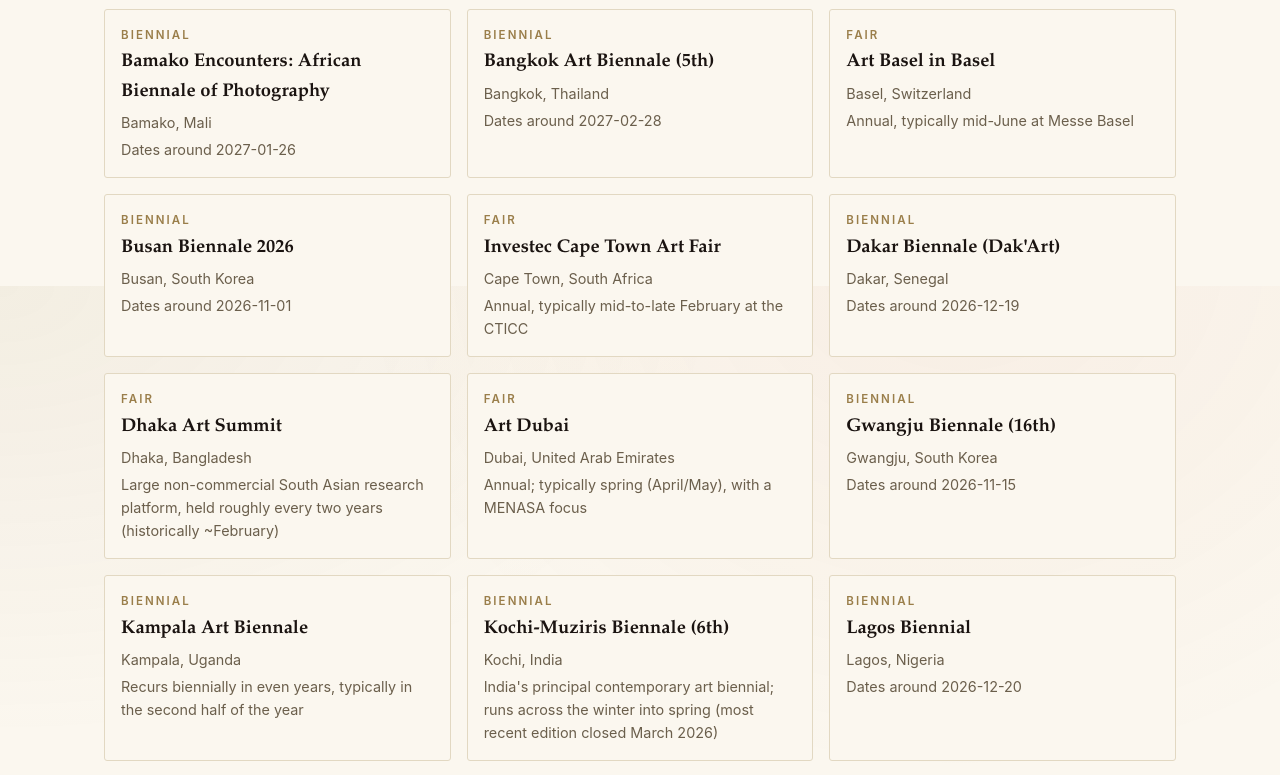
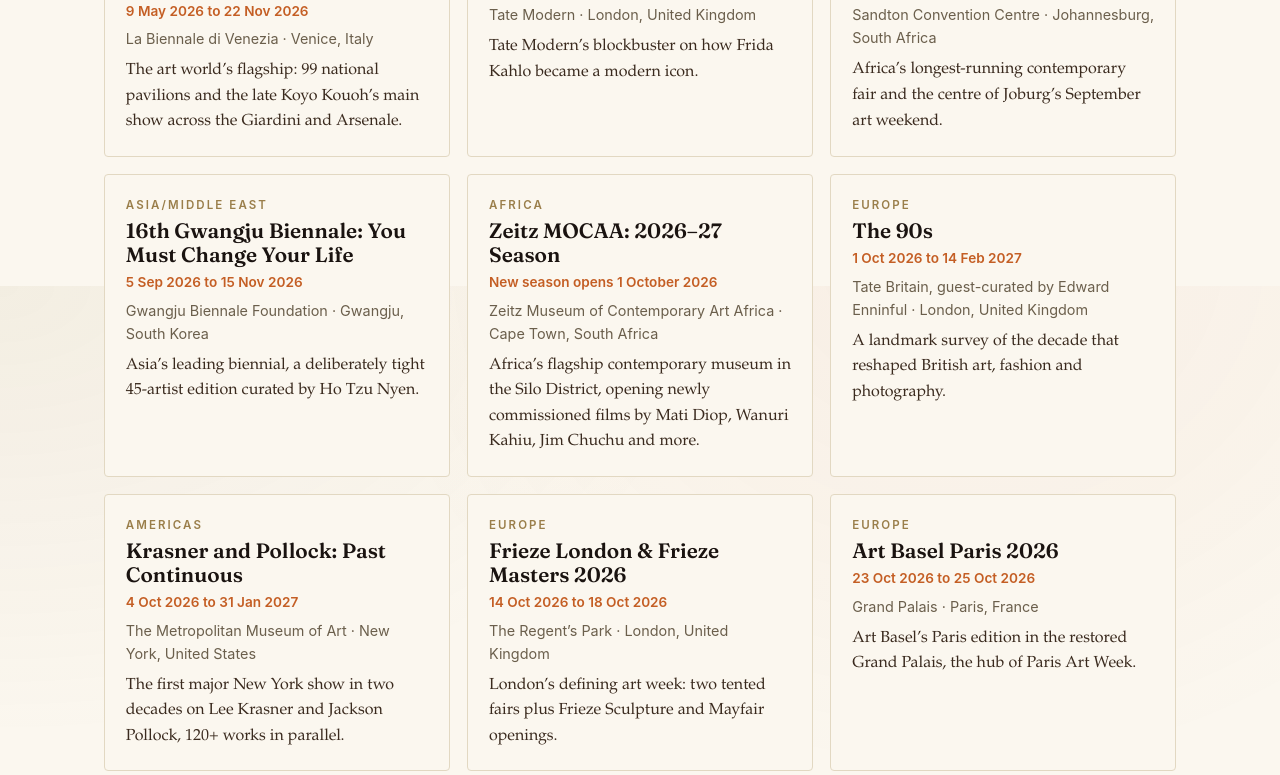
Before and after one commit to sirromnavaj/artempiremj-ai-platform, an Astro site in the folder site/: page /itineraries in a window 1280 px wide. Shown: the part 514-1289 px from the top of the page. Built offline with nearby package versions, Linux system fonts and the light colour scheme; Astro itself is replaced by a stand-in of ours.

Commit message:
Content: real traveller events on Itineraries (the traveller side, finished)
14 date-verified art events worth a trip (Dak'Art, ART X Lagos, FNB Art Joburg, Zeitz MOCAA,
Venice, Frieze, Art Basel Paris, Gwangju, Bangkok, Sharjah, Tate, the Met), Africa first-class,
each with venue + verified dates + why-it-matters + official link + ItemList schema. The
traveller now gets real attend-events, not just two of the calendar's six types.

```diff
--- /dev/null
+++ b/site/src/data/events.ts
@@ -0,0 +1,34 @@
+// Real art events a traveller plans a trip around (attend, not apply). Date-verified against
+// official sources (June 2026). Africa first-class. The traveller's side of the calendar.
+// Facts rule: dates verified === true; unconfirmed dates carry a window and verified === false.
+
+export interface ArtEvent {
+  title: string;
+  venue: string;
+  city: string;
+  country: string;
+  start?: string;
+  end?: string;
+  window?: string;
+  why: string;
+  url: string;
+  region: 'Americas' | 'Europe' | 'Africa' | 'Asia/Middle East';
+  verified: boolean;
+}
+
+export const EVENTS: ArtEvent[] = [
+  { title: 'Biennale Arte 2026: In Minor Keys', venue: 'La Biennale di Venezia', city: 'Venice', country: 'Italy', start: '2026-05-09', end: '2026-11-22', why: 'The art world’s flagship: 99 national pavilions and the late Koyo Kouoh’s main show across the Giardini and Arsenale.', url: 'https://www.labiennale.org/en/art/2026', region: 'Europe', verified: true },
+  { title: '16th Dak’Art: (Anti)fragilité', venue: 'Biennale de l’Art Africain Contemporain', city: 'Dakar', country: 'Senegal', start: '2026-11-19', end: '2026-12-19', why: 'The continent’s most important pan-African biennial, with a sprawling OFF programme across the city.', url: 'https://biennaledakar.org/', region: 'Africa', verified: true },
+  { title: 'ART X Lagos 2026', venue: 'ART X Collective', city: 'Lagos', country: 'Nigeria', start: '2026-11-05', end: '2026-11-08', why: 'West Africa’s premier fair and the anchor of Lagos Art Week, drawing galleries from across Africa and its diaspora.', url: 'https://www.artxlagos.com/', region: 'Africa', verified: true },
+  { title: 'FNB Art Joburg 2026', venue: 'Sandton Convention Centre', city: 'Johannesburg', country: 'South Africa', start: '2026-09-04', end: '2026-09-06', why: 'Africa’s longest-running contemporary fair and the centre of Joburg’s September art weekend.', url: 'https://artjoburg.com/', region: 'Africa', verified: true },
+  { title: 'Zeitz MOCAA: 2026–27 Season', venue: 'Zeitz Museum of Contemporary Art Africa', city: 'Cape Town', country: 'South Africa', start: '2026-10-01', window: 'New season opens 1 October 2026', why: 'Africa’s flagship contemporary museum in the Silo District, opening newly commissioned films by Mati Diop, Wanuri Kahiu, Jim Chuchu and more.', url: 'https://zeitzmocaa.museum/exhibitions-and-events/', region: 'Africa', verified: true },
+  { title: 'Forever Is Now (6th edition)', venue: 'Art D’Égypte, at the Pyramids of Giza', city: 'Giza', country: 'Egypt', window: 'November 2026 (dates to be confirmed)', why: 'Monumental contemporary installations set against the Great Pyramids, one of the most photographed art events on earth.', url: 'https://artdegypte.org/', region: 'Africa', verified: false },
+  { title: '16th Gwangju Biennale: You Must Change Your Life', venue: 'Gwangju Biennale Foundation', city: 'Gwangju', country: 'South Korea', start: '2026-09-05', end: '2026-11-15', why: 'Asia’s leading biennial, a deliberately tight 45-artist edition curated by Ho Tzu Nyen.', url: 'https://www.gwangjubiennale.org/en/', region: 'Asia/Middle East', verified: true },
+  { title: 'Bangkok Art Biennale 2026: Angels and Mara', venue: 'Bangkok Art Biennale Foundation', city: 'Bangkok', country: 'Thailand', start: '2026-10-29', end: '2027-02-28', why: 'Contemporary art staged inside Bangkok’s temples and across the city, turning the whole capital into a venue.', url: 'https://www.bkkartbiennale.com/', region: 'Asia/Middle East', verified: true },
+  { title: 'Sharjah Biennial 17: What Remains, Sits Restive', venue: 'Sharjah Art Foundation', city: 'Sharjah', country: 'United Arab Emirates', start: '2027-01-21', end: '2027-06-13', why: 'One of the Gulf’s most ambitious biennials, spread across heritage venues and former industrial sites. Worth planning ahead for.', url: 'https://www.sharjahart.org/en/sharjah-biennial/sb-17', region: 'Asia/Middle East', verified: true },
+  { title: 'Frieze London & Frieze Masters 2026', venue: 'The Regent’s Park', city: 'London', country: 'United Kingdom', start: '2026-10-14', end: '2026-10-18', why: 'London’s defining art week: two tented fairs plus Frieze Sculpture and Mayfair openings.', url: 'https://www.frieze.com/fairs/frieze-london', region: 'Europe', verified: true },
+  { title: 'Art Basel Paris 2026', venue: 'Grand Palais', city: 'Paris', country: 'France', start: '2026-10-23', end: '2026-10-25', why: 'Art Basel’s Paris edition in the restored Grand Palais, the hub of Paris Art Week.', url: 'https://www.artbasel.com/paris', region: 'Europe', verified: true },
+  { title: 'Frida: The Making of an Icon', venue: 'Tate Modern', city: 'London', country: 'United Kingdom', start: '2026-06-25', end: '2027-01-04', why: 'Tate Modern’s blockbuster on how Frida Kahlo became a modern icon.', url: 'https://www.tate.org.uk/whats-on', region: 'Europe', verified: true },
+  { title: 'The 90s', venue: 'Tate Britain, guest-curated by Edward Enninful', city: 'London', country: 'United Kingdom', start: '2026-10-01', end: '2027-02-14', why: 'A landmark survey of the decade that reshaped British art, fashion and photography.', url: 'https://www.tate.org.uk/whats-on', region: 'Europe', verified: true },
+  { title: 'Krasner and Pollock: Past Continuous', venue: 'The Metropolitan Museum of Art', city: 'New York', country: 'United States', start: '2026-10-04', end: '2027-01-31', why: 'The first major New York show in two decades on Lee Krasner and Jackson Pollock, 120+ works in parallel.', url: 'https://www.metmuseum.org/exhibitions', region: 'Americas', verified: true },
+];
--- a/site/src/pages/itineraries/index.astro
+++ b/site/src/pages/itineraries/index.astro
@@ -1,50 +1,52 @@
 ---
 import Base from '../../layouts/Base.astro';
-import { OPPORTUNITIES } from '../../data/calendar.ts';
-// The traveller's view: the fairs and biennials worth planning a trip around, so you do not
-// miss the one happening where you are headed. The calendar and the itinerary, one machine.
-const travel = OPPORTUNITIES
-  .filter((o) => o.kind === 'fair' || o.kind === 'biennial')
-  .sort((a, b) => (a.city < b.city ? -1 : 1));
+import { EVENTS, type ArtEvent } from '../../data/events.ts';
+const events: ArtEvent[] = [...EVENTS].sort((a, b) => ((a.start ?? '9999') < (b.start ?? '9999') ? -1 : 1));
+const MO = ['Jan','Feb','Mar','Apr','May','Jun','Jul','Aug','Sep','Oct','Nov','Dec'];
+const fmt = (d?: string) => { if (!d) return ''; const [y, m, dd] = d.split('-'); return `${+dd} ${MO[+m - 1]} ${y}`; };
+const dates = (e: ArtEvent) => e.window ?? (e.end ? `${fmt(e.start)} to ${fmt(e.end)}` : fmt(e.start));
+const site = 'https://artempiremj.com';
+const itemList = {
+  '@context': 'https://schema.org', '@type': 'ItemList',
+  name: 'Art events worth a trip, worldwide',
+  itemListElement: events.map((e, i) => ({ '@type': 'ListItem', position: i + 1, name: e.title, url: e.url })),
+};
 ---
-<Base path="/itineraries" title="Art Itineraries" description="The fairs and biennials worth a trip, worldwide, so you never miss the one where you are headed. Art travel for the culturally-curious, built around the calendar.">
+<Base path="/itineraries" title="Art Itineraries" description="The biennials, fairs, and museum shows worth crossing the world for, worldwide, with the dates to plan around. Africa first-class. Art travel for the culturally-curious.">
+  <set:html set:html={`<script type="application/ld+json">${JSON.stringify(itemList)}</script>`} />
   <section class="wrap" style="padding-block: clamp(2rem,6vw,4rem) 1rem;">
     <p class="eyebrow">Art Itineraries</p>
     <h1>Be there the week the art is.</h1>
-    <p class="lede prose">The fairs and biennials worth crossing the world for, gathered by city. We
-      give you the dates early enough to book before the rooms fill, and the way in once you land:
-      what to see, who to meet, where the art actually is.</p>
+    <p class="lede prose">The biennials, fairs, and museum shows worth crossing the world for, with the
+      dates to plan around so you book before the rooms fill. Dakar to Venice, Lagos to New York.</p>
   </section>
 
-  <section class="wrap" style="padding-block: 1rem;">
-    <h2>The art worth crossing the world for</h2>
-    <ul class="ops">
-      {travel.map((o) => (
-        <li class="op"><a href={`/opportunity/${o.id}`}>
-          <span class="eyebrow">{o.kind === 'fair' ? 'Fair' : 'Biennial'}</span>
-          <span class="op-title">{o.title}</span>
-          <span class="muted">{o.city}, {o.country}</span>
-          <span class="muted">{o.verified && o.deadline ? `Dates around ${o.deadline}` : o.window}</span>
-        </a></li>
+  <section class="wrap" style="padding-block: 1rem 3rem;">
+    <ul class="events">
+      {events.map((e) => (
+        <li class="ev">
+          <a href={e.url} rel="noopener" target="_blank">
+            <span class="eyebrow">{e.region}{e.verified ? '' : ' · dates to confirm'}</span>
+            <span class="ev-title">{e.title}</span>
+            <span class="ev-when">{dates(e)}</span>
+            <span class="muted">{e.venue} · {e.city}, {e.country}</span>
+            <span class="ev-why">{e.why}</span>
+          </a>
+        </li>
       ))}
     </ul>
+    <p class="muted prose" style="margin-top:2rem;border-top:1px solid var(--line);padding-top:1.4rem;">
+      Dates are verified against each event’s own source before listing. Routes around the strongest
+      of these, what to see, who to meet, where the art actually is, follow next.</p>
   </section>
 
   <style>
-    .ops { list-style: none; padding: 0; margin: 1rem 0 0; display: grid; grid-template-columns: repeat(auto-fill, minmax(280px, 1fr)); gap: 1rem; }
-    .op { border: 1px solid var(--line); border-radius: 3px; background: var(--paper); }
-    .op a { display: grid; gap: 0.25rem; padding: 1rem; text-decoration: none; }
-    .op-title { font-family: var(--serif); font-weight: 600; font-size: 1.15rem; }
+    .events { list-style: none; padding: 0; margin: 1rem 0 0; display: grid; grid-template-columns: repeat(auto-fill, minmax(330px, 1fr)); gap: 1.1rem; }
+    .ev { border: 1px solid var(--line); border-radius: 4px; background: var(--paper); transition: border-color 0.15s; }
+    .ev:hover { border-color: var(--ember); }
+    .ev a { display: grid; gap: 0.3rem; padding: 1.3rem; text-decoration: none; }
+    .ev-title { font-family: var(--display); font-weight: 600; font-size: 1.3rem; line-height: 1.15; }
+    .ev-when { font-family: var(--sans); font-size: 0.85rem; color: var(--ember); font-weight: 600; }
+    .ev-why { font-size: 1rem; color: var(--ink-soft); margin-top: 0.2rem; }
   </style>
-  <section class="wrap" style="padding-block: 1rem 3rem;">
-    <h2>Built around the calendar</h2>
-    <p class="muted prose">An itinerary starts from a real date on the Global Art Calendar, a fair
-      in Cape Town or a biennial in Sharjah, and builds the trip around it: what to see, who to
-      meet, where the art actually is. The diaspora traveller flying in for the fair is a reader
-      we plan for by name.</p>
-    <p class="muted prose">The travel and lifestyle partners pay. The reader gets the guide, and a
-      real benefit when one is on offer. Itineraries are in development; the first routes follow
-      the calendar’s strongest dates.</p>
-    <p style="margin-top:1.5rem;"><a class="btn ghost" href="/">See the calendar</a></p>
-  </section>
 </Base>
```
